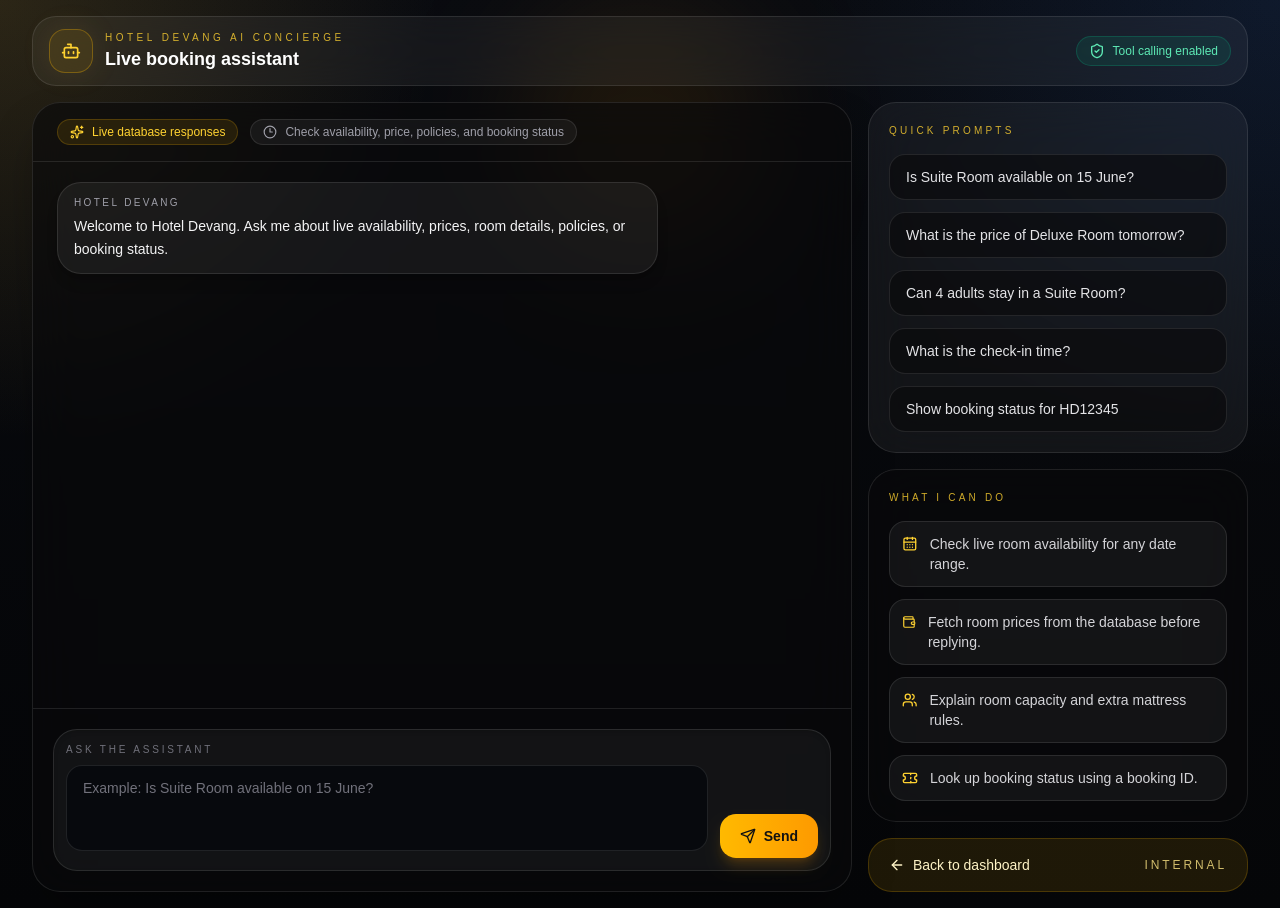
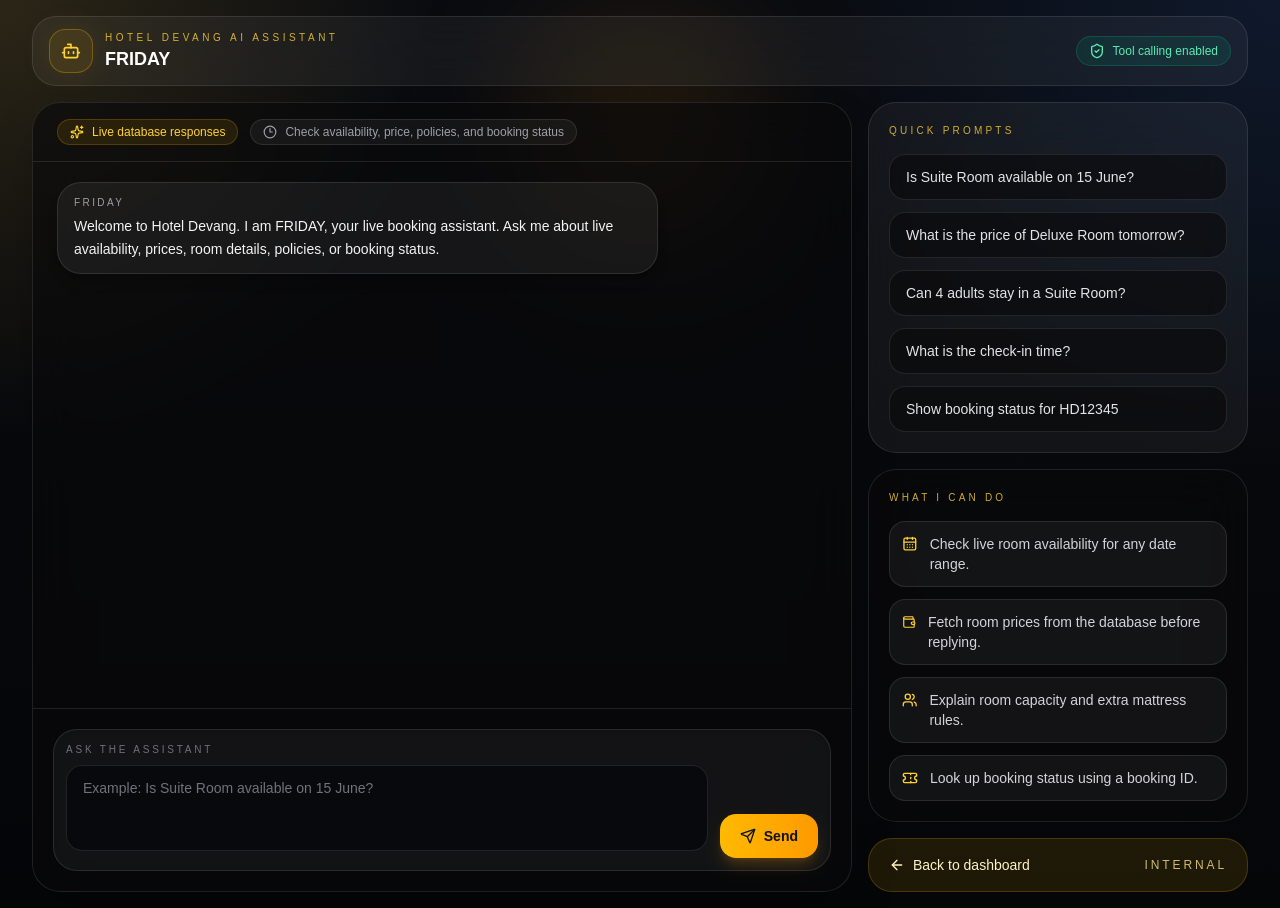
Before and after one commit to Kushang1901/hd-inventory, a Next.js app: page /assistant in a window 1280 px wide. Built offline with nearby package versions, Linux system fonts and the light colour scheme; no server answers.

Commit message:
feat: implement AI booking assistant interface with real-time chat and dashboard layout

```diff
--- a/app/assistant/page.tsx
+++ b/app/assistant/page.tsx
@@ -41,7 +41,7 @@ export default function AssistantPage() {
   const initialMessages: ChatMessage[] = [
     {
       role: "assistant",
-      content: "Welcome to Hotel Devang. Ask me about live availability, prices, room details, policies, or booking status.",
+      content: "Welcome to Hotel Devang. I am FRIDAY, your live booking assistant. Ask me about live availability, prices, room details, policies, or booking status.",
     },
   ];
 
@@ -127,8 +127,8 @@ export default function AssistantPage() {
               <Bot className="h-5 w-5" />
             </div>
             <div>
-              <p className="text-[10px] uppercase tracking-[0.35em] text-amber-300/80">Hotel Devang AI Concierge</p>
-              <h1 className="text-lg font-semibold text-white">Live booking assistant</h1>
+              <p className="text-[10px] uppercase tracking-[0.35em] text-amber-300/80">Hotel Devang AI Assistant</p>
+              <h1 className="text-lg font-semibold text-white">FRIDAY</h1>
             </div>
           </div>
 
@@ -167,7 +167,7 @@ export default function AssistantPage() {
                     }`}
                   >
                     <div className="mb-1 text-[10px] uppercase tracking-[0.24em] text-zinc-400">
-                      {message.role === "user" ? "You" : "Hotel Devang"}
+                      {message.role === "user" ? "You" : "FRIDAY"}
                     </div>
                     <p className="whitespace-pre-wrap">{message.content}</p>
                   </div>
@@ -192,6 +192,12 @@ export default function AssistantPage() {
                   <textarea
                     value={input}
                     onChange={(event) => setInput(event.target.value)}
+                    onKeyDown={(event) => {
+                      if (event.key === "Enter" && !event.shiftKey) {
+                        event.preventDefault();
+                        sendMessage(input);
+                      }
+                    }}
                     placeholder="Example: Is Suite Room available on 15 June?"
                     rows={3}
                     className="min-h-[84px] w-full resize-none rounded-2xl border border-white/10 bg-[#07090d] px-4 py-3 text-sm text-white outline-none placeholder:text-zinc-500 focus:border-amber-400/40 focus:ring-2 focus:ring-amber-400/10"
--- a/app/dashboard/layout.tsx
+++ b/app/dashboard/layout.tsx
@@ -13,7 +13,8 @@ import {
   ExternalLink,
   Crown,
   Calendar,
-  Coins
+  Coins,
+  Bot
 } from "lucide-react";
 
 export default function DashboardLayout({
@@ -289,8 +290,17 @@ export default function DashboardLayout({
         )}
 
         {/* Content view portal */}
-        <main className="flex-1 overflow-y-auto bg-zinc-950 p-4 md:p-8">
+        <main className="flex-1 overflow-y-auto bg-zinc-950 p-4 md:p-8 relative">
           {children}
+
+          {/* Floating chatbot circle button */}
+          <Link
+            href="/assistant"
+            className="fixed bottom-6 right-6 z-50 flex h-14 w-14 items-center justify-center rounded-full border border-amber-500/30 bg-zinc-900/90 text-amber-400 shadow-[0_0_20px_rgba(245,158,11,0.2)] backdrop-blur-md transition-all duration-300 hover:scale-110 hover:border-amber-500/50 hover:bg-amber-500 hover:text-zinc-950 hover:shadow-[0_0_25px_rgba(245,158,11,0.4)]"
+            title="Chat with FRIDAY"
+          >
+            <Bot className="h-6 w-6" />
+          </Link>
         </main>
       </div>
     </div>
--- a/app/dashboard/page.tsx
+++ b/app/dashboard/page.tsx
@@ -274,22 +274,6 @@ export default function DashboardHome() {
               </div>
               <ArrowRight className="h-4 w-4 text-amber-500" />
             </a>
-
-            <a
-              href="/assistant"
-              target="_blank"
-              rel="noopener noreferrer"
-              className="flex items-center justify-between rounded-lg border border-zinc-800/60 bg-zinc-950/60 hover:bg-zinc-900 hover:border-amber-500/30 p-4 transition-all duration-300"
-            >
-              <div>
-                <h3 className="text-xs font-semibold text-white uppercase tracking-wider flex items-center gap-2">
-                  <Bot className="h-4 w-4 text-amber-500" />
-                  AI Concierge
-                </h3>
-                <p className="text-[10px] text-zinc-500 mt-1">Open the live hotel assistant for pricing and availability.</p>
-              </div>
-              <ArrowRight className="h-4 w-4 text-amber-500" />
-            </a>
           </div>
 
           <div className="rounded-lg border border-amber-500/10 bg-amber-500/5 p-4 flex gap-3 text-xs text-amber-500/80 leading-relaxed">
```
